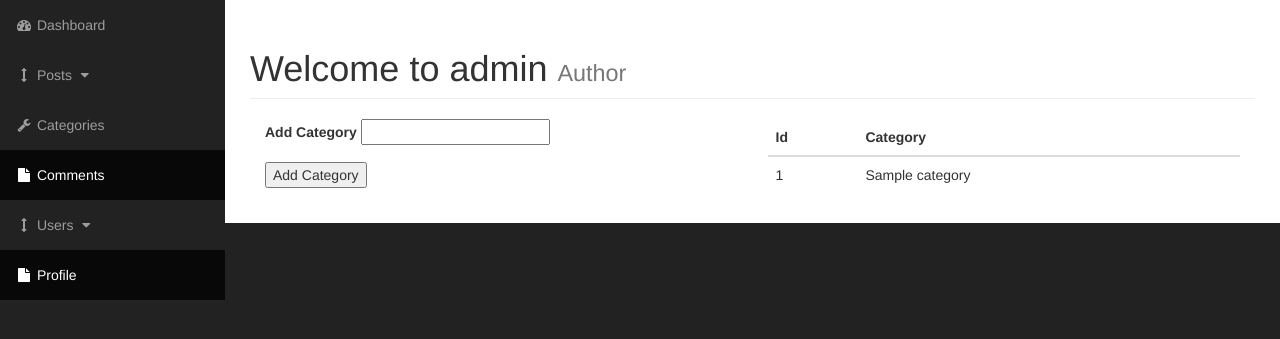
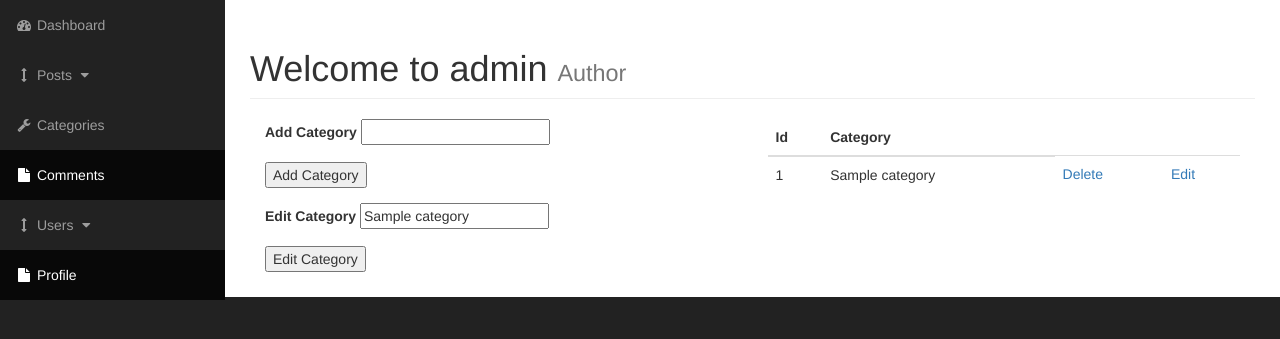
Before and after one commit to MBlazina/udemy-php, a PHP site: page /admin/categories.php?edit=1 in a window 1280 px wide. Shown: the part 51-390 px from the top of the page. Run offline with PHP 8.4, Linux system fonts and the light colour scheme; tables that the repository leaves empty or names only in its code hold one stand-in row (values such as "Sample post").

Commit message:
finishing categories CRUD and refactoring in functions.php

```diff
--- a/admin/categories.php
+++ b/admin/categories.php
@@ -22,23 +22,9 @@ include "includes/admin_header.php";
           </h1>
           <div class="col-xs-6">
 
-<?php
-if(isset($_POST['submit'])){
-$cat_title = $_POST['cat_title'];
-if($cat_title == "" || empty($cat_title)){
-  echo "<p>The field should not be empty</p>";
-}else {
-  $query = "INSERT INTO categories(cat_title) ";
-  $query .= "VALUE('$cat_title')";
-
-  $create_category_query = mysqli_query($connection, $query);
-
-  if(!$create_category_query) {
-    die('QUERY FAILED' . mysqli_error($connection));
-  }
-}
-}
-?>
+            <?php
+            insert_categories();
+            ?>
 
 
             <form action="" method="POST">
@@ -50,14 +36,28 @@ if($cat_title == "" || empty($cat_title)){
                 <input type="submit" name="submit" value="Add Category">
               </div>
             </form>
+
+
+
+
+
+            <?php
+            if (isset($_GET['edit'])) {
+              $cat_id = $_GET['edit'];
+              include "includes/edit_categories.php";
+            }
+
+            ?>
+
+
+
+
+
           </div><!-- Add category form -->
 
           <div class="col-xs-6">
 
-            <?php
-            $query = "SELECT * FROM categories";
-            $select_categories = mysqli_query($connection, $query);
-            ?>
+
 
 
             <table class="table table-hover">
@@ -69,14 +69,10 @@ if($cat_title == "" || empty($cat_title)){
               </thead>
               <tbody>
                 <?php
-                while ($row = mysqli_fetch_assoc($select_categories)) {
-                  $cat_title = $row['cat_title'];
-                  $cat_id = $row['cat_id'];
-                  echo "<tr>";
-                  echo "<td>$cat_id</td>";
-                  echo "<td>$cat_title</td>";
-                  echo "</tr>";
-                }
+                find_all_categories();
+                ?>
+                <?php
+                delete_categories();
                 ?>
               </tbody>
             </table>
--- /dev/null
+++ b/admin/functions.php
@@ -0,0 +1,54 @@
+<?php
+
+function insert_categories()
+{
+
+  global $connection;
+  if (isset($_POST['submit'])) {
+    $cat_title = $_POST['cat_title'];
+    if ($cat_title == "" || empty($cat_title)) {
+      echo "<p>The field should not be empty</p>";
+    } else {
+      $query = "INSERT INTO categories(cat_title) ";
+      $query .= "VALUE('$cat_title')";
+
+      $create_category_query = mysqli_query($connection, $query);
+
+      if (!$create_category_query) {
+        die('QUERY FAILED' . mysqli_error($connection));
+      }
+    }
+  }
+}
+
+
+function find_all_categories()
+{
+  global $connection;
+
+  $query = "SELECT * FROM categories";
+  $select_categories = mysqli_query($connection, $query);
+
+  while ($row = mysqli_fetch_assoc($select_categories)) {
+    $cat_title = $row['cat_title'];
+    $cat_id = $row['cat_id'];
+    echo "<tr>";
+    echo "<td>$cat_id</td>";
+    echo "<td>$cat_title</td>";
+    echo "<td><a href='categories.php?delete=$cat_id'>Delete</a></td>";
+    echo "<td><a href='categories.php?edit=$cat_id'>Edit</a></td>";
+    echo "</tr>";
+  }
+}
+
+function delete_categories()
+{
+  global $connection;
+
+  if (isset($_GET['delete'])) {
+    $cat_it_to_delete = $_GET['delete'];
+    $query = "DELETE FROM categories WHERE cat_id = $cat_it_to_delete";
+    $delete_query = mysqli_query($connection, $query);
+    header("Location: categories.php");
+  }
+}
--- a/admin/includes/admin_header.php
+++ b/admin/includes/admin_header.php
@@ -1,5 +1,9 @@
+<?php
+ob_start();
+?>
 <?php
 include "../includes/db.php";
+include "functions.php";
 ?>
 
 <!DOCTYPE html>
--- /dev/null
+++ b/admin/includes/edit_categories.php
@@ -0,0 +1,43 @@
+<form action="" method="POST">
+  <div class="form-group">
+    <label for="cat_title">Edit Category</label>
+
+    <?php
+    if (isset($_GET['edit'])) {
+      $cat_to_update = $_GET['edit'];
+      $query = "SELECT * FROM categories WHERE cat_id = $cat_to_update";
+
+      $edit_query = mysqli_query($connection, $query);
+      while ($row = mysqli_fetch_assoc($edit_query)) {
+        $cat_id = $row['cat_id'];
+        $cat_title = $row['cat_title'];
+
+
+    ?>
+        <input type="text" name="cat_title" value="<?php
+                                                    if (isset($cat_title)) {
+                                                      echo $cat_title;
+                                                    }
+                                                    ?>">
+    <?php
+      } /* WHILE */
+    } /* ISSET */
+    ?>
+
+
+
+    <?php
+    if (isset($_POST['update_category'])) {
+      $cat_title_to_update = $_POST['cat_title'];
+      $query = "UPDATE categories SET cat_title = '$cat_title_to_update' WHERE cat_id = $cat_id";
+      $update_query = mysqli_query($connection, $query);
+      if (!$update_query) {
+        die("UPDATE FAILED" . mysqli_error($connection));
+      }
+    }
+    ?>
+  </div>
+  <div class="form-group">
+    <input type="submit" name="update_category" value="Edit Category">
+  </div>
+</form>
```
